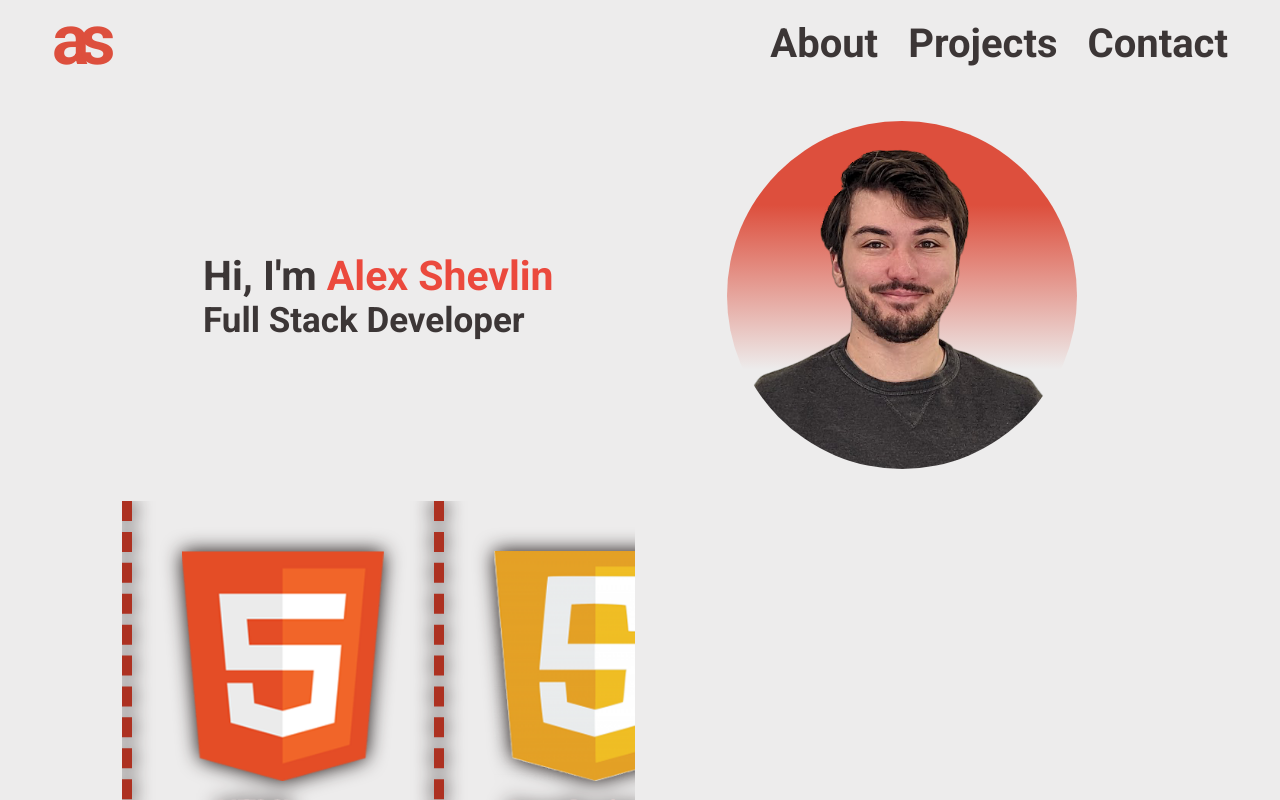
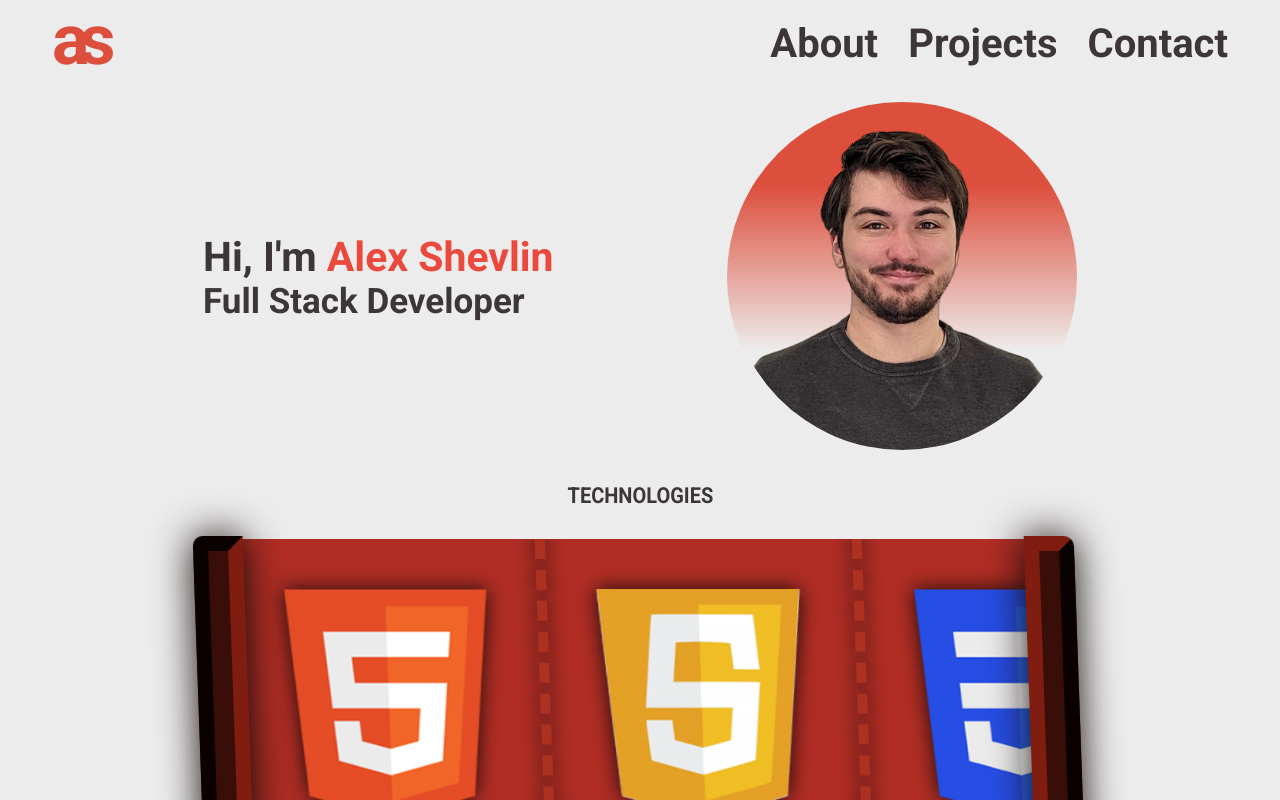
Before and after one commit to a-shevlin/Portfolio3, a React (Create React App) app: page / in a window 1280 px wide. Built offline with nearby package versions, Linux system fonts and the light colour scheme.

Commit message:
create vertical and horizontal carousel TechStack.

```diff
--- a/src/Pages/Home.jsx
+++ b/src/Pages/Home.jsx
@@ -7,19 +7,37 @@ import { motion } from 'framer-motion';
 import TechStack from '../components/TechStack';
 
 function Home() {
+  // scroll width needs to be set manually as this broke after new image scaling.
   const [width, setWidth] = useState(0);
+  const [height, setHeight] = useState(0);
+  const [pageWidth, setPageWidth] = useState(0);
   const carousel = useRef();
 
   useEffect(() => {
-    setWidth(-carousel.current.scrollWidth + carousel.current.offsetWidth)
+
+    //
+    const windowLoad = async() => {
+      await new Promise(resolve => setTimeout(resolve, 1000));
+      const width = window.innerWidth;
+      const length = -carousel.current.scrollWidth + carousel.current.offsetWidth;
+      const hLength = -carousel.current.scrollHeight + carousel.current.offsetHeight;
+      setHeight(hLength);
+      setPageWidth(width);
+      setWidth(length);
+      window.onresize = () => {
+        setHeight(hLength);
+        setPageWidth(width);
+        setWidth(length);
+      };
+    }
+    windowLoad();
+  }, []);
 
 
-  }, [])
   return (
     <React.Fragment>
       <Layout>
         <div className={styles.group}>
-
           <div className={styles.grid}>
             <div className={styles.left}>
               <motion.h3
@@ -68,6 +86,14 @@ function Home() {
                 <img className={styles.alex} src={alex} alt='alex shevlin' />
               </motion.div>
             </div>
+            <div className={tStyles.title} style={{gridColumn: '1 / span 2'}}>
+              <motion.h1 style={{textAlign: 'center'}}>Technologies</motion.h1>
+            </div>
+            <div className={tStyles.c_wrapper}>
+              <div className={tStyles.c_before_left}>
+              </div>
+              <div className={tStyles.c_before_right}>
+              </div>
               <motion.div ref={carousel} className={tStyles.carousel}
                 initial={{
                   opacity: 0
@@ -80,10 +106,17 @@ function Home() {
                   duration: 1,
                 }}
                 >
+                {pageWidth < 600 ?
+                  <motion.div drag={'y'} dragConstraints={{bottom: 0, top: height}} className={tStyles.inner_carousel}>
+                    <TechStack />
+                  </motion.div>
+                :
                   <motion.div drag={'x'} dragConstraints={{right: 0, left: width}} className={tStyles.inner_carousel}>
                     <TechStack />
                   </motion.div>
+                }
               </motion.div>
+            </div>
           </div>
         </div>
       </Layout>
```
Lines whose indentation alone changed are shown as unchanged.
